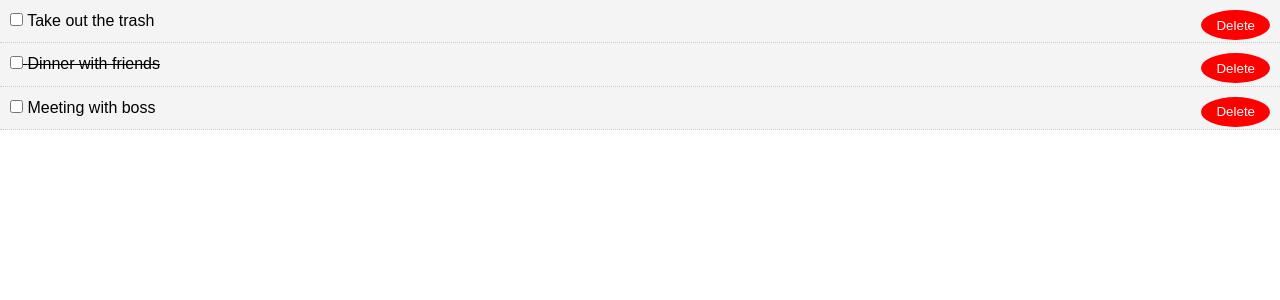
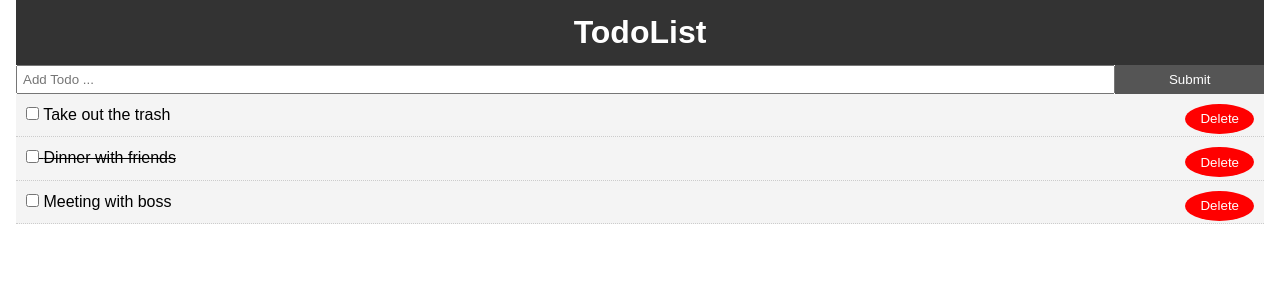
Before and after one commit to mohitrrane/hello_react, a React (Create React App) app in the folder todo_app/: page / in a window 1280 px wide. Shown: the top 300 px of the page. Built offline with nearby package versions, Linux system fonts and the light colour scheme.

Commit message:
Added Header and Input form for adding Todo

```diff
--- a/todo_app/src/App.css
+++ b/todo_app/src/App.css
@@ -13,3 +13,20 @@
   color: #333;
   text-decoration: none;
 }
+
+.container {
+  padding: 0 1rem;
+}
+
+.btn {
+  display: inline-block;
+  border: none;
+  background: #555;
+  color: #fff;
+  padding: 7px 20px;
+  cursor: pointer;
+}
+
+.btn:hover {
+  background: #666;
+}
--- a/todo_app/src/App.js
+++ b/todo_app/src/App.js
@@ -1,5 +1,7 @@
 import React, {Component} from 'react';
 import Todos from './components/Todos'
+import Header from './components/layout/header'
+import AddTodo from './components/AddTodo'
 import './App.css';
 
 class App extends Component {
@@ -42,11 +44,15 @@
   render(){
     return (
       <div className="App">
-        <Todos
-          key={this.state.todos.id}
-          todos={this.state.todos}
-          markComplete={this.markComplete}
-          delTodo={this.delTodo}/>
+        <div className="container">
+          <Header />
+          <AddTodo />
+          <Todos
+            key={this.state.todos.id}
+            todos={this.state.todos}
+            markComplete={this.markComplete}
+            delTodo={this.delTodo}/>
+        </div>
       </div>
     );
   };
--- /dev/null
+++ b/todo_app/src/components/AddTodo.js
@@ -0,0 +1,24 @@
+import React, { Component } from 'react'
+
+class AddTodo extends Component {
+    render() {
+        return (
+            <form style={{display: 'flex'}}>
+                <input
+                    type= 'text'
+                    name='title'
+                    placeholder='Add Todo ...'
+                    style={{flex:'10', padding: '5px'}}
+                />
+                <input
+                    type='submit'
+                    value='Submit'
+                    className='btn'
+                    style={{flex: '1'}}
+                />
+            </form>
+        )
+    }
+}
+
+export default AddTodo
--- /dev/null
+++ b/todo_app/src/components/layout/header.js
@@ -0,0 +1,18 @@
+import React from 'react';
+
+function Header() {
+    return (
+        <header style={headerStyle}>
+            <h1>TodoList</h1>
+        </header>
+    )
+}
+
+const headerStyle = {
+    background: '#333',
+    color: '#fff',
+    textAlign: 'center',
+    padding: '10px'
+}
+
+export default Header;
```
